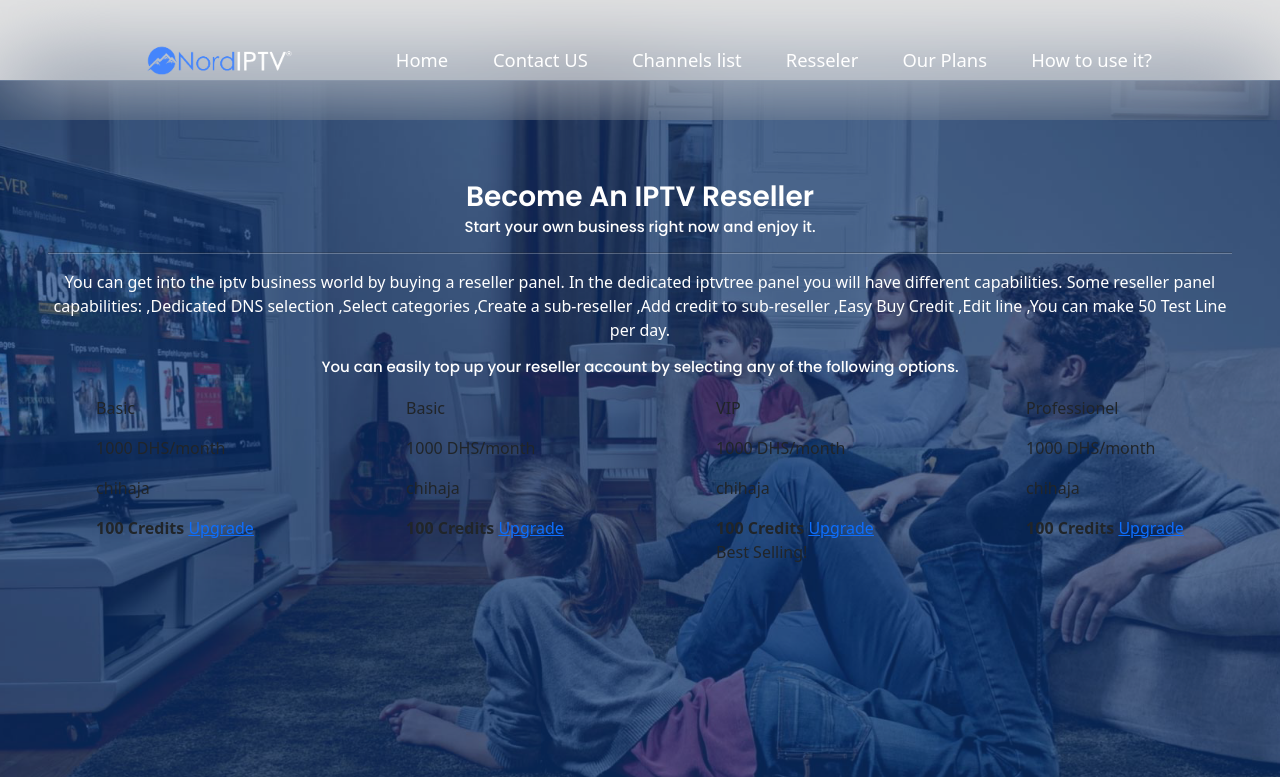
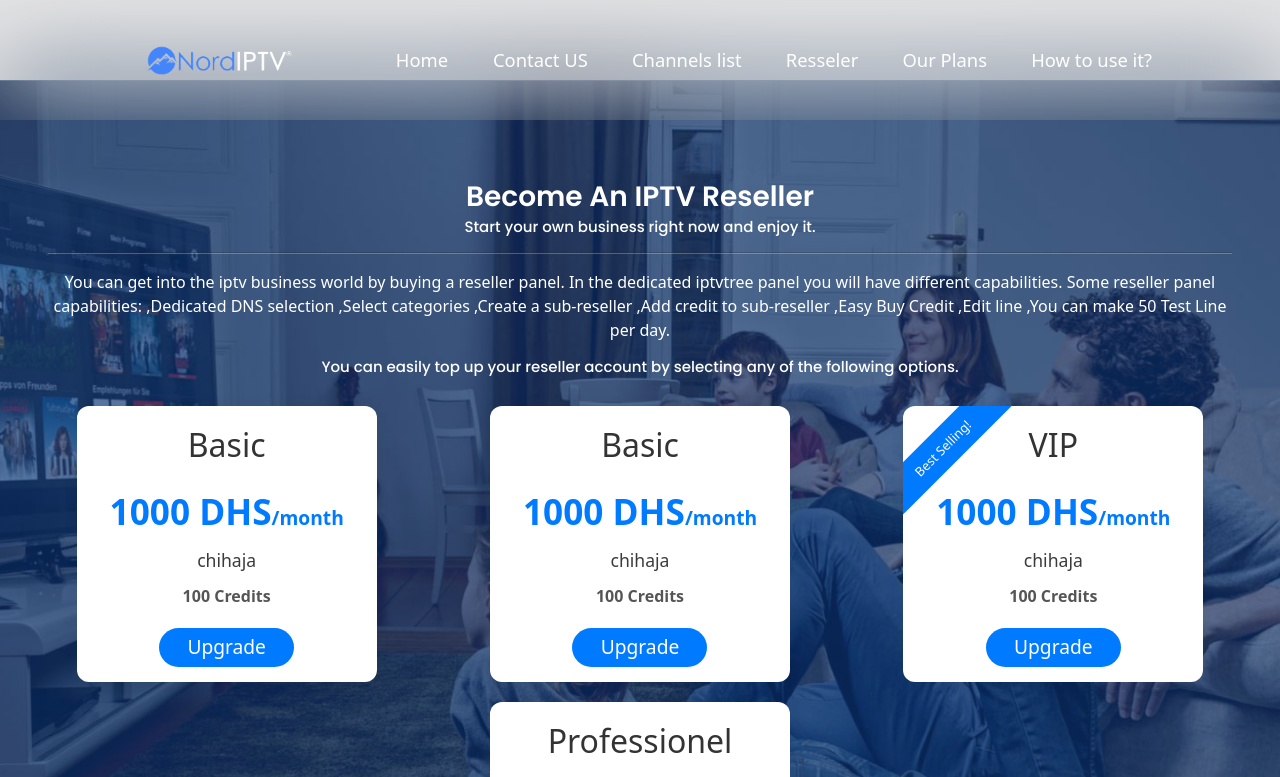
Before and after one commit to marvaluxe/nordiptv.github.io, a PHP site: page /iptv-resseler.html in a window 1280 px wide. Shown: the top 777 px of the page. Run offline with PHP 8.4, Linux system fonts and the light colour scheme; some libraries are stand-ins or nearby versions.

Commit message:
Update style.css

```diff
--- a/style.css
+++ b/style.css
@@ -2328,6 +2328,11 @@ hhhhhh
         display: grid;
         place-items: center;
     }
+
+
+
+
+
 }
 
 /* iPhone devices */
@@ -2393,3 +2398,101 @@ hhhhhh
 /* legal */
 
 /* respo_media */
+
+
+
+
+/* iptv resseler */
+._container {
+    width: 300px;
+    padding: 15px;
+    margin: 10px;
+    background: #ffffff;
+    text-align: center;
+    /* border: 1px solid #000; */
+    border-radius: 12px;
+    overflow: hidden;
+    box-shadow: 0 0 15px rgba(0, 0, 0, 0.05);
+    position: relative;
+  }
+
+  ._container ._title {
+    font-size: 2rem;
+    font-weight: 500;
+    color: #333;
+  }
+
+  ._container ._price {
+    color: #007bff;
+    font-weight: 700;
+    font-size: 2.2rem;
+    margin: 10px 0;
+  }
+
+  ._container span {
+    font-size: 1.2rem;
+  }
+
+  ._container ._description {
+    color: #3b3b3b;
+    font-size: 1.1rem;
+    margin: 10px 0 10px;
+  }
+
+  ._container ._offer {
+    display: block;
+    color: #555;
+    font-size: 1rem;
+    margin-top: 10px;
+  }
+
+  ._subscribe-button {
+    display: inline-block;
+    padding: 5px 0;
+    background-color: #007bff;
+    color: #fff;
+    text-decoration: none;
+    /* border: 1px solid #000; */
+    border-radius: 30px;
+    font-size: 1.2rem;
+    margin-top: 20px;
+    width: 50%;
+    font-weight: 500;
+    transition: 0.2s ease;
+  }
+
+  ._subscribe-button:hover {
+    opacity: .85;
+  }
+
+  .ribbon-wrap {
+    width: 80px;
+    height: 80px;
+    position: absolute;
+    top: -20px;
+    left: 50px;
+    pointer-events: none;
+  }
+
+  .ribbon {
+    width: 200px;
+    font-size: 0.8rem;
+    text-align: center;
+    padding: 9px 0;
+    /* border: 1px solid #000; */
+    background: #007bff;
+    color: #fff;
+    position: absolute;
+    transform: rotate(-45deg);
+    right: -10px;
+    top: 55%;
+  }
+
+.reseller_pricing_wrapper
+{
+    display: flex;
+    flex-direction: row;
+    justify-content: space-around;
+}
+
+/* iptv resseler */
```
